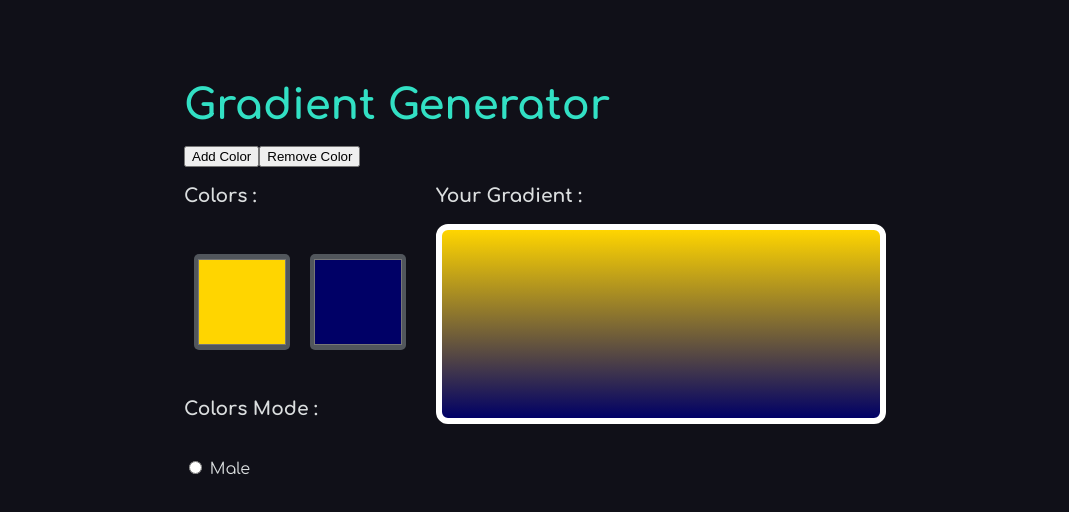
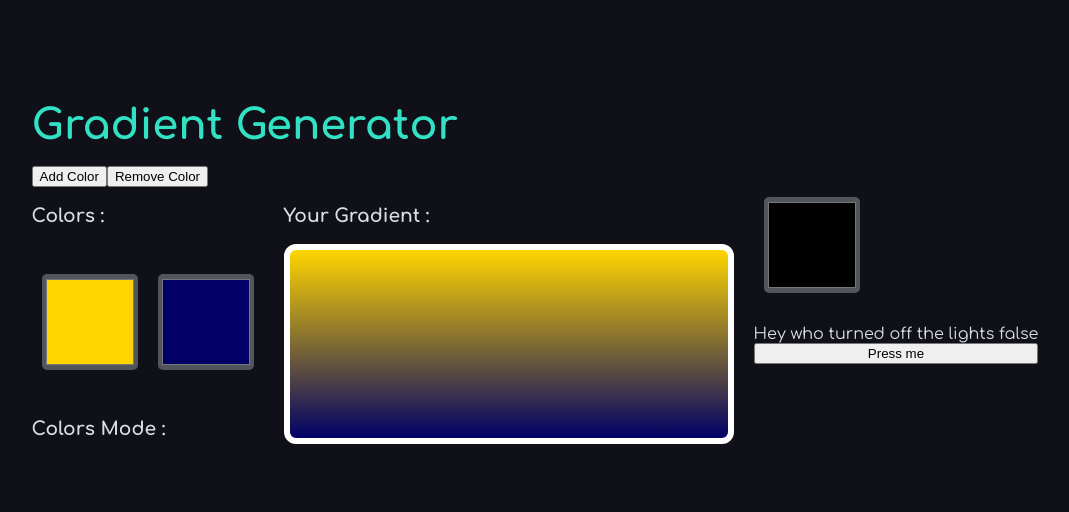
Before and after one commit to naveensinghp/Playground-Stuff, a Next.js app: page / in a window 1280 px wide. Shown: the top 512 px of the page, without its empty margins (105-1174 px from the left). Built offline with nearby package versions, Linux system fonts and the light colour scheme.

Commit message:
no message

```diff
--- a/src/components/GradientGen/GradientGen.js
+++ b/src/components/GradientGen/GradientGen.js
@@ -1,4 +1,4 @@
-import React from 'react';
+import React,{ useState }  from 'react';
 import styles from '../../../styles/Home.module.css';
 import { range } from '../../utils';
 import Spacer from '../Spacer/Spacer';
@@ -6,6 +6,7 @@ import { X,Plus } from 'react-feather';
 import useBoop from '../../../hooks/use-boop';
 import Slider from '../Slider/Slider';
 import styled from "styled-components";
+import useToggle from '../../../hooks/use-toggle';
 
 
 
@@ -13,11 +14,7 @@ function GradientGen() {
   const [colors, setColors] = React.useState([
     '#FFD500',
     '#000066',
-
   ]);
-
-
-
 
   const [numOfVisibleColors,setNumOfVisibleColors] = React.useState(3);
   const visibleColors = colors.slice(0,numOfVisibleColors)
@@ -115,11 +112,7 @@ function GradientGen() {
             })}
           </form> */}
           <h3>Colors Mode : </h3>
-          <div >
-            <label>
-               <input type="radio" /> Male
-            </label>
-          </div>
+
 
           {/* <Slider /> */}
         </div>
@@ -146,7 +139,8 @@ function GradientGen() {
               </span>
             </span>
         </div>   */}
-        {/* <Test /> */}
+        <Test />
+
         {/* <a className={styles.tt1}>Hover Me</a>
         <div className={styles.tt2}>Stuff Shown on Hover</div> */}
            {/* <a className={styles.things}>Hover Me</a> */}
@@ -174,20 +168,52 @@ function TestAdd(){
   );
 }
 
+
+
 function Test(){
+  const [isHovered, setIsHovered] = useState(false);
+  const handleMouseEnter = () => {
+    setIsHovered(true);
+  };
+  const handleMouseLeave = () => {
+    setIsHovered(true);
+  };
+
+  const [isOn, toggleIsOn] = useToggle();
   return(
     <Wrapper>
        <input
+        onMouseEnter={handleMouseEnter}
+        onMouseLeave={handleMouseLeave}
         type='color'
         className={styles.addcolor}
       />
-       <X className={styles.closeicon} size={72} />
+       {/* <X  size={52} />  */}
+       {/* {isHovered ? <X  size={52} />  : undefined} */}
+       {isOn ? <X  size={32} />  : undefined}
+       <Spacer size={22} />
+       {isOn ? 'The light is on! ' + isOn : 'Hey who turned off the lights '  + isOn}
+      <button onClick={toggleIsOn}>
+        Press me
+      </button>
+       {/* <div
+        onMouseEnter={handleMouseEnter}
+        onMouseLeave={handleMouseLeave}
+        style={{ backgroundColor: isHovered ? 'yellow' : 'red' }}
+      >
+        {isHovered ? 'Hovered!' : 'Not Hovered'}
+      </div> */}
     </Wrapper>
   );
 }
 
 export default GradientGen;
 
+
+const BtnWrapper = styled.button`
+
+
+`
 
 const Button = styled.button`
   background-color: #04AA6D;
@@ -197,11 +223,9 @@ const Button = styled.button`
   text-align: center;
   text-decoration: none;
   display: inline-block;
-   height: 140px;
-   width: 120px;
-   cursor: pointer;
-
-
+  height: 140px;
+  width: 120px;
+  cursor: pointer;
 `;
 
 const AddIconPosition = styled.div`
```
